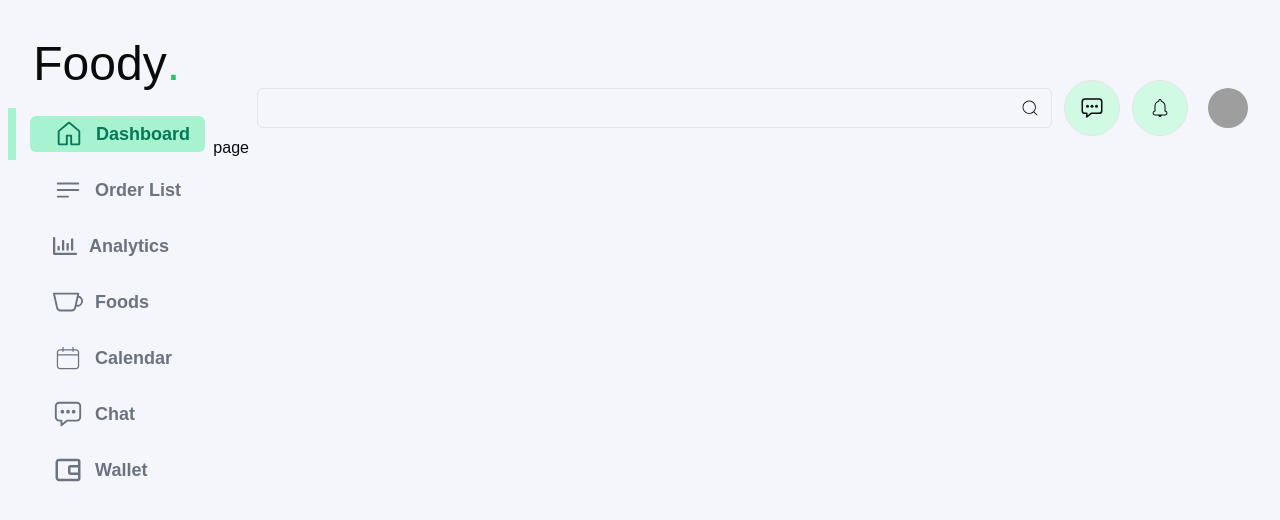
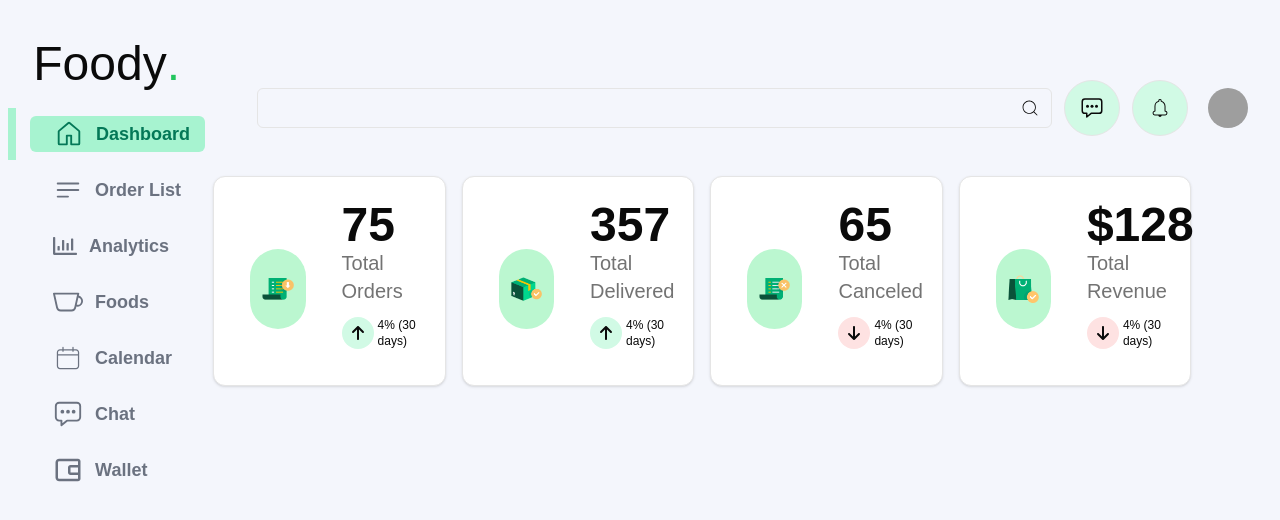
Before and after one commit to Majedul-Hasan/project-Lumaracode, a Next.js app: page /dashboard in a window 1280 px wide. Shown: the top 520 px of the page. Built offline with nearby package versions, Linux system fonts and the light colour scheme; grey boxes are pictures that could not be loaded.

Commit message:
dashboard card

```diff
--- /dev/null
+++ b/app/(privetRoute)/dashboard/_components/CardContainer.js
@@ -0,0 +1,52 @@
+import React from 'react';
+import DashboardCard from './DashboardCard';
+import { FaArrowDown, FaArrowUp } from 'react-icons/fa6';
+
+const CardContainer = () => {
+  return (
+    <div className='grid gap-4 md:grid-cols-2 lg:grid-cols-4 mr-10 w-11/12 my-10'>
+      <DashboardCard
+        src='/orders.png'
+        count={75}
+        cardTitle='Total Orders'>
+        {' '}
+        <div className='h-8 w-8 bg-emerald-100 rounded-full flex justify-end items-center p-2'>
+          <FaArrowUp />{' '}
+        </div>{' '}
+        <span className='text-xs'>4% (30 days)</span>{' '}
+      </DashboardCard>
+      <DashboardCard
+        src='/delivered.png'
+        count={357}
+        cardTitle='Total Delivered'>
+        {' '}
+        <div className='h-8 w-8 bg-emerald-100 rounded-full flex justify-end items-center p-2'>
+          <FaArrowUp />{' '}
+        </div>{' '}
+        <span className='text-xs'>4% (30 days)</span>{' '}
+      </DashboardCard>
+      <DashboardCard
+        src='/canceled.png'
+        count={65}
+        cardTitle='Total Canceled'>
+        {' '}
+        <div className='h-8 w-8 bg-red-100 rounded-full flex justify-end items-center p-2'>
+          <FaArrowDown />{' '}
+        </div>{' '}
+        <span className='text-xs'>4% (30 days)</span>{' '}
+      </DashboardCard>
+      <DashboardCard
+        src='/revrnue.png'
+        count={'$128'}
+        cardTitle='Total Revenue'>
+        {' '}
+        <div className='h-8 w-8 bg-red-100 rounded-full flex justify-end items-center p-2'>
+          <FaArrowDown />{' '}
+        </div>{' '}
+        <span className='text-xs'>4% (30 days)</span>{' '}
+      </DashboardCard>
+    </div>
+  );
+};
+
+export default CardContainer;
--- /dev/null
+++ b/app/(privetRoute)/dashboard/_components/DashboardCard.js
@@ -0,0 +1,26 @@
+import Image from 'next/image';
+import React from 'react';
+
+const DashboardCard = ({ src, count, children, cardTitle }) => {
+  return (
+    <div className='rounded-xl border bg-card text-card-foreground shadow flex p-3 '>
+      <div className='p-6 flex flex-row items-center justify-between space-y-0 pb-2 w-1/2'>
+        <div className='bg-green-200 p-3 rounded-full h-20 w-20 flex mx-auto justify-center items-center '>
+          <Image
+            src={src}
+            height={64}
+            width={64}
+            alt=''
+          />
+        </div>
+      </div>
+      <div className='p-3 pt- w-1/2'>
+        <div className='text-5xl font-bold'>{count}</div>
+        <p className='text-xl text-muted-foreground'>{cardTitle}</p>
+        <p className='flex py-3 items-center gap-1'>{children}</p>
+      </div>
+    </div>
+  );
+};
+
+export default DashboardCard;
--- a/app/(privetRoute)/dashboard/page.js
+++ b/app/(privetRoute)/dashboard/page.js
@@ -1,7 +1,9 @@
 import React from 'react';
 
+import CardContainer from './_components/CardContainer';
+
 const page = () => {
-  return <div>page</div>;
+  return <CardContainer />;
 };
 
 export default page;
--- /dev/null
+++ b/components/ui/card.jsx
@@ -0,0 +1,50 @@
+import * as React from "react"
+
+import { cn } from "@/lib/utils"
+
+const Card = React.forwardRef(({ className, ...props }, ref) => (
+  <div
+    ref={ref}
+    className={cn("rounded-lg border bg-card text-card-foreground shadow-sm", className)}
+    {...props} />
+))
+Card.displayName = "Card"
+
+const CardHeader = React.forwardRef(({ className, ...props }, ref) => (
+  <div
+    ref={ref}
+    className={cn("flex flex-col space-y-1.5 p-6", className)}
+    {...props} />
+))
+CardHeader.displayName = "CardHeader"
+
+const CardTitle = React.forwardRef(({ className, ...props }, ref) => (
+  <h3
+    ref={ref}
+    className={cn("text-2xl font-semibold leading-none tracking-tight", className)}
+    {...props} />
+))
+CardTitle.displayName = "CardTitle"
+
+const CardDescription = React.forwardRef(({ className, ...props }, ref) => (
+  <p
+    ref={ref}
+    className={cn("text-sm text-muted-foreground", className)}
+    {...props} />
+))
+CardDescription.displayName = "CardDescription"
+
+const CardContent = React.forwardRef(({ className, ...props }, ref) => (
+  <div ref={ref} className={cn("p-6 pt-0", className)} {...props} />
+))
+CardContent.displayName = "CardContent"
+
+const CardFooter = React.forwardRef(({ className, ...props }, ref) => (
+  <div
+    ref={ref}
+    className={cn("flex items-center p-6 pt-0", className)}
+    {...props} />
+))
+CardFooter.displayName = "CardFooter"
+
+export { Card, CardHeader, CardFooter, CardTitle, CardDescription, CardContent }
```
